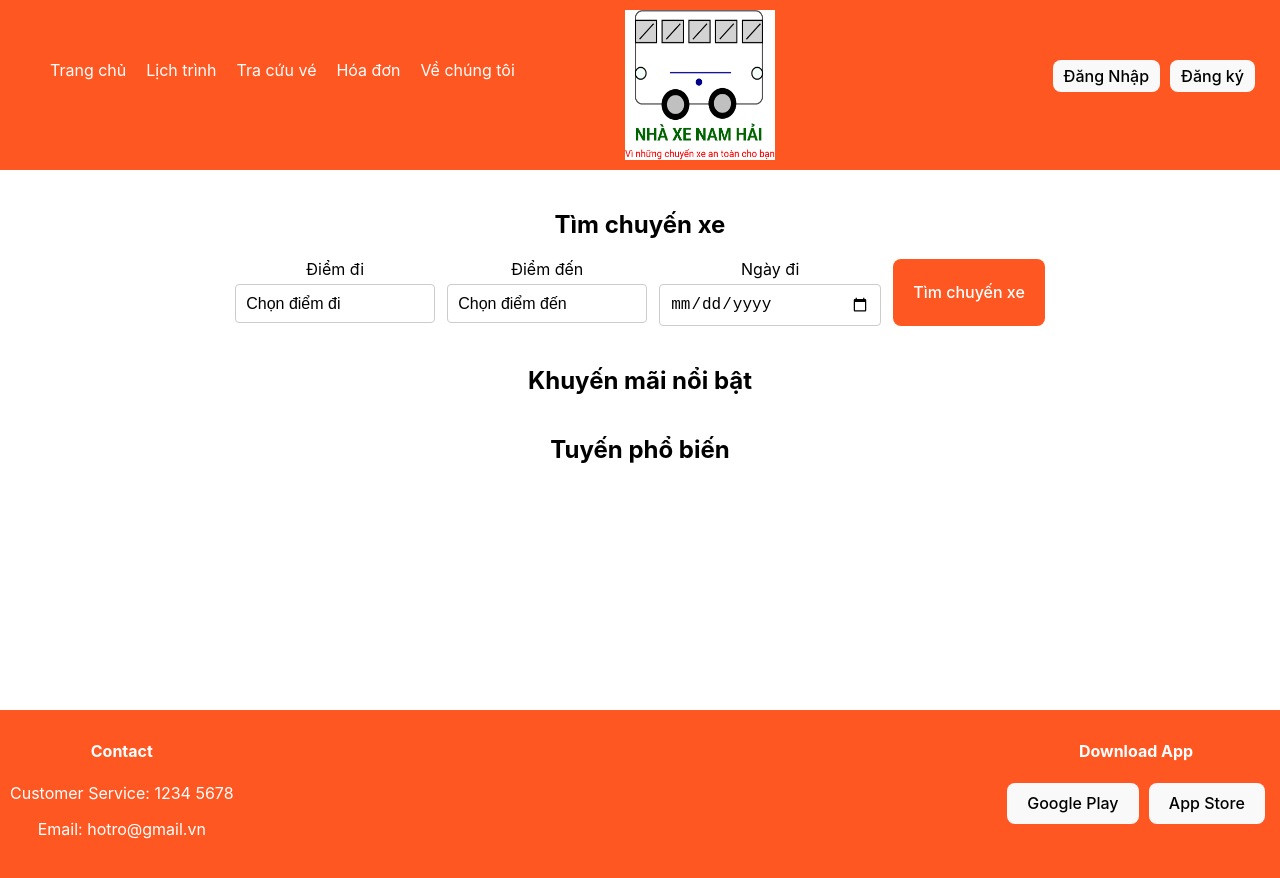
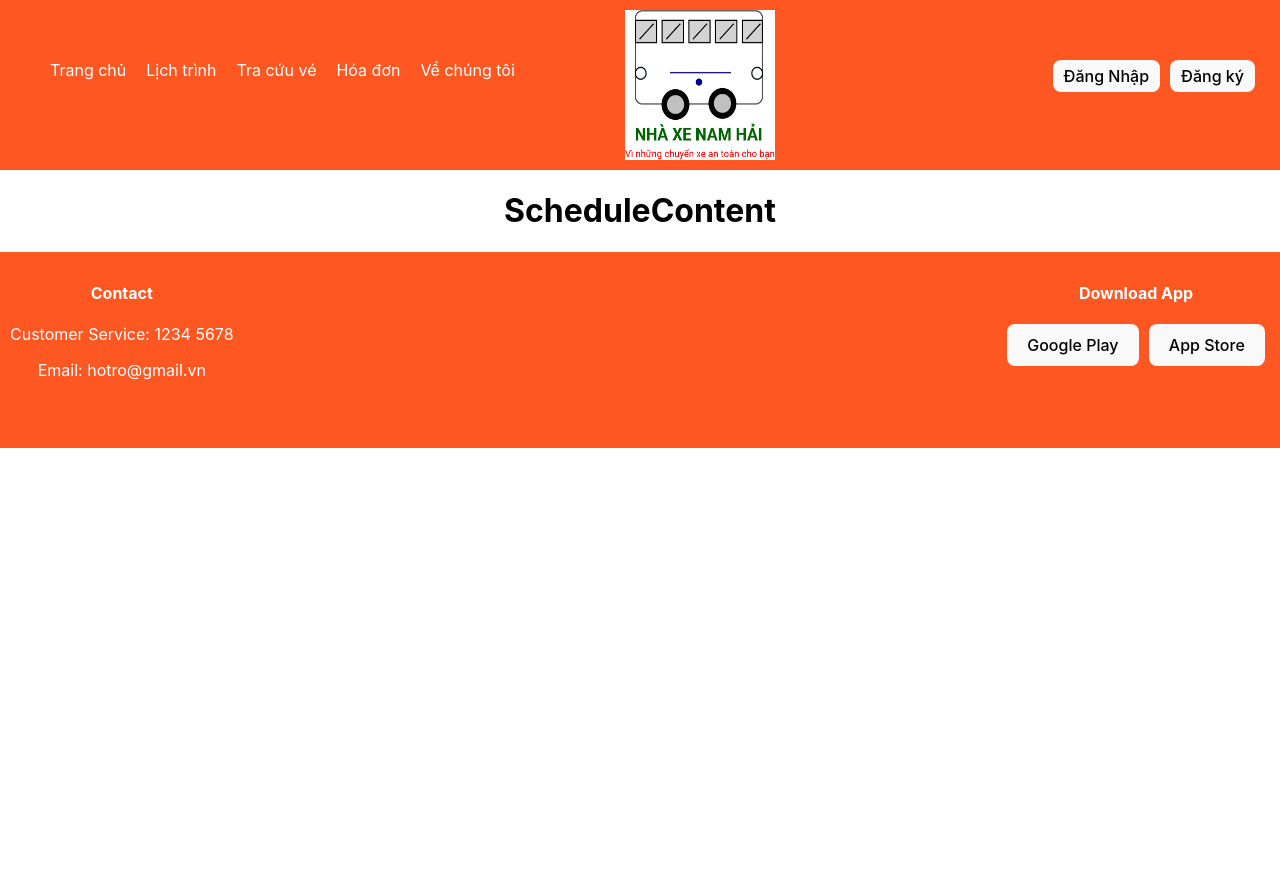
Before and after one commit to karuto1311/cnpm-, a React (Vite) app in the folder WebXeKhach/: page /schedule in a window 1280 px wide. Shown: the top 878 px of the page. After the commit the page ends 800 px from the top, so only its background shows below. Built offline with nearby package versions, Linux system fonts and the light colour scheme.

Commit message:
update link de co the chuyen qua chuyen lai cac trang

```diff
--- a/WebXeKhach/package.json
+++ b/WebXeKhach/package.json
@@ -11,7 +11,8 @@
   },
   "dependencies": {
     "react": "^18.3.1",
-    "react-dom": "^18.3.1"
+    "react-dom": "^18.3.1",
+    "react-router-dom": "^6.26.2"
   },
   "devDependencies": {
     "@eslint/js": "^9.11.1",
--- a/WebXeKhach/src/App.jsx
+++ b/WebXeKhach/src/App.jsx
@@ -1,18 +1,22 @@
-import { useState } from 'react'
-import './App.css'
-import Navbar from './Components/Navbar'
-import MainContent from './Components/MainContent'
-import Footer from './Components/Footer'
-import Home from './Home'
+import { useState } from 'react';
+import { BrowserRouter as Router, Routes, Route } from 'react-router-dom';
+import './App.css';
+import Home from './Home';
+import Schedule from './Schedule';
 
 function App() {
-  const [count, setCount] = useState(0)
+  const [count, setCount] = useState(0);
 
   return (
     <div className="App">
-      <Home />
-  </div>
-  )
+      <Router>
+        <Routes>
+          <Route path="/" element={<Home />} />
+          <Route path="/schedule" element={<Schedule />} />
+        </Routes>
+      </Router>
+    </div>
+  );
 }
 
-export default App
+export default App;
--- a/WebXeKhach/src/Components/MainContent.jsx
+++ b/WebXeKhach/src/Components/MainContent.jsx
@@ -68,12 +68,12 @@ function MainContent() {
 
       <section className="promotion-section">
         <h2>Khuyến mãi nổi bật</h2>
-        {/* thêm các phần nội dung quảng cáo */}
+        {/* Thêm các phần quảng cáo */}
       </section>
 
       <section className="popular-routes-section">
         <h2>Tuyến phổ biến</h2>
-        {/* thêm các tuyến xe phổ biến */}
+        {/* Thêm các tuyến xe phổ biến */}
       </section>
     </div>
   );
--- a/WebXeKhach/src/Components/Navbar.jsx
+++ b/WebXeKhach/src/Components/Navbar.jsx
@@ -1,13 +1,14 @@
-import React from 'react'
-import '../assets/Css/Navbar.css'
+import React from 'react';
+import { Link } from 'react-router-dom';  // Lưu ý import Link từ 'react-router-dom'
+import '../assets/Css/Navbar.css';
 import logo from '../assets/logo.png';
 
 function Navbar() {
   return (
     <nav className="navbar">
       <ul className="navbar-left">
-            <li><a href="/">Trang chủ</a></li>
-            <li><a href="/">Lịch trình</a></li>
+        <li><Link to="/">Trang chủ</Link></li>
+        <li><Link to="/schedule">Lịch trình</Link></li>
         <li><a href="/">Tra cứu vé</a></li>
         <li><a href="/">Hóa đơn</a></li>
         <li><a href="/">Về chúng tôi</a></li>
@@ -20,8 +21,7 @@ function Navbar() {
         <button>Đăng ký</button>
       </div>
     </nav>
-
-)
+  );
 }
 
-export default Navbar
+export default Navbar;
--- /dev/null
+++ b/WebXeKhach/src/Components/ScheduleContent.jsx
@@ -0,0 +1,11 @@
+import React from 'react'
+import '../assets/Css/schedule.css'
+
+
+function ScheduleContent() {
+  return (
+    <h1>ScheduleContent</h1>
+  )
+}
+
+export default ScheduleContent
--- a/WebXeKhach/src/Home.jsx
+++ b/WebXeKhach/src/Home.jsx
@@ -1,9 +1,11 @@
 import React from 'react'
 import Navbar from './Components/Navbar'
-import MainContent from './Components/MainContent'
+import MainContent from './Components/MainContent';
 import Footer from './Components/Footer'
 
+
 function Home() {
+
   return (
     <div className="Home">
         <Navbar />
--- /dev/null
+++ b/WebXeKhach/src/Schedule.jsx
@@ -0,0 +1,17 @@
+import React from 'react'
+import Navbar from './Components/Navbar'
+import ScheduleContent from './Components/ScheduleContent'
+import Footer from './Components/Footer'
+
+
+function Schedule() {
+  return (
+    <div className='Schedule'>
+        <Navbar />
+        <ScheduleContent />
+        <Footer />
+    </div>
+  )
+}
+
+export default Schedule
```
Also changed, not shown: WebXeKhach/src/assets/Css/Schedule.css (added), 1 other file (tests, documents, lock files or other folders). Lines whose indentation alone changed are shown as unchanged.
